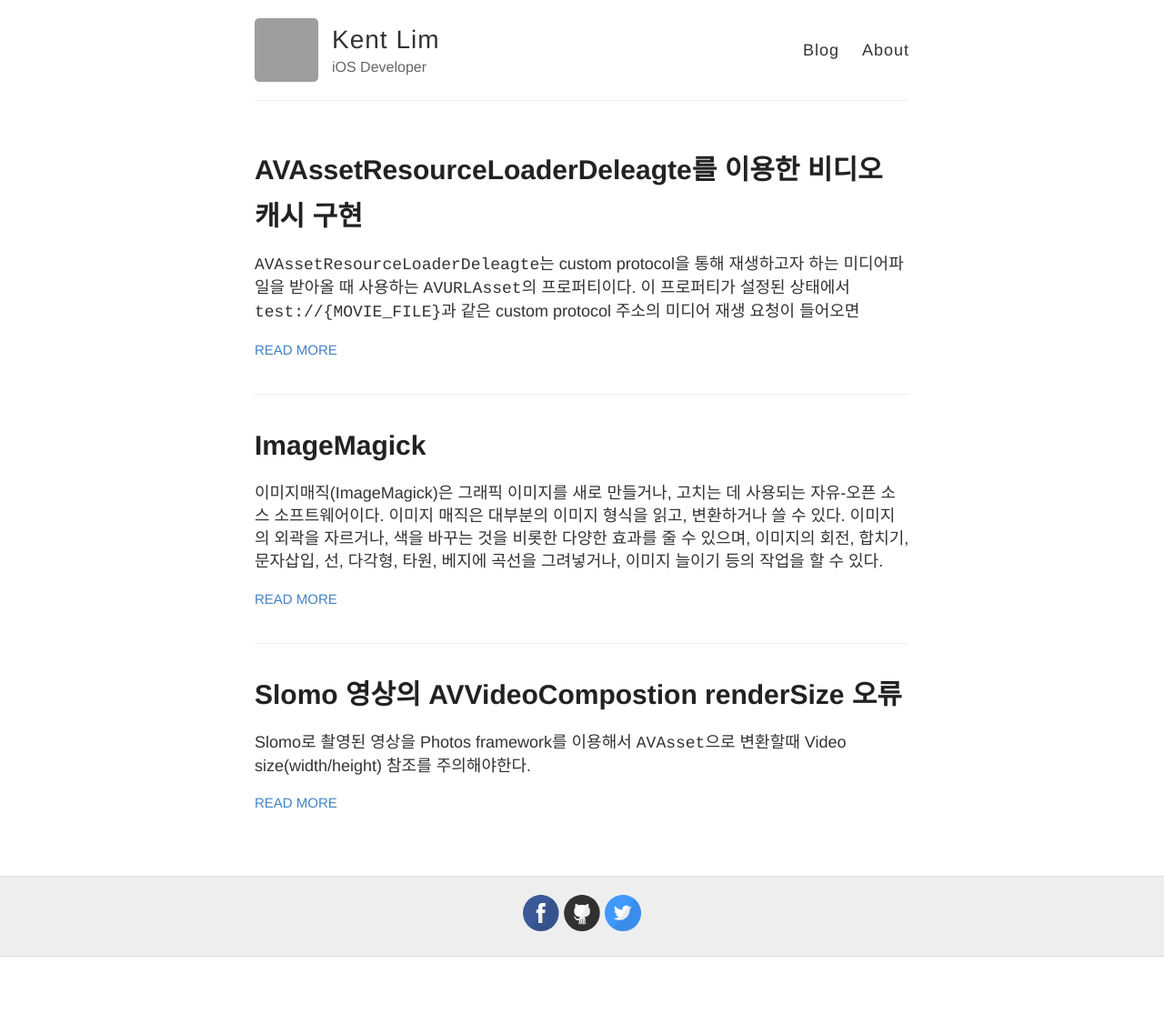
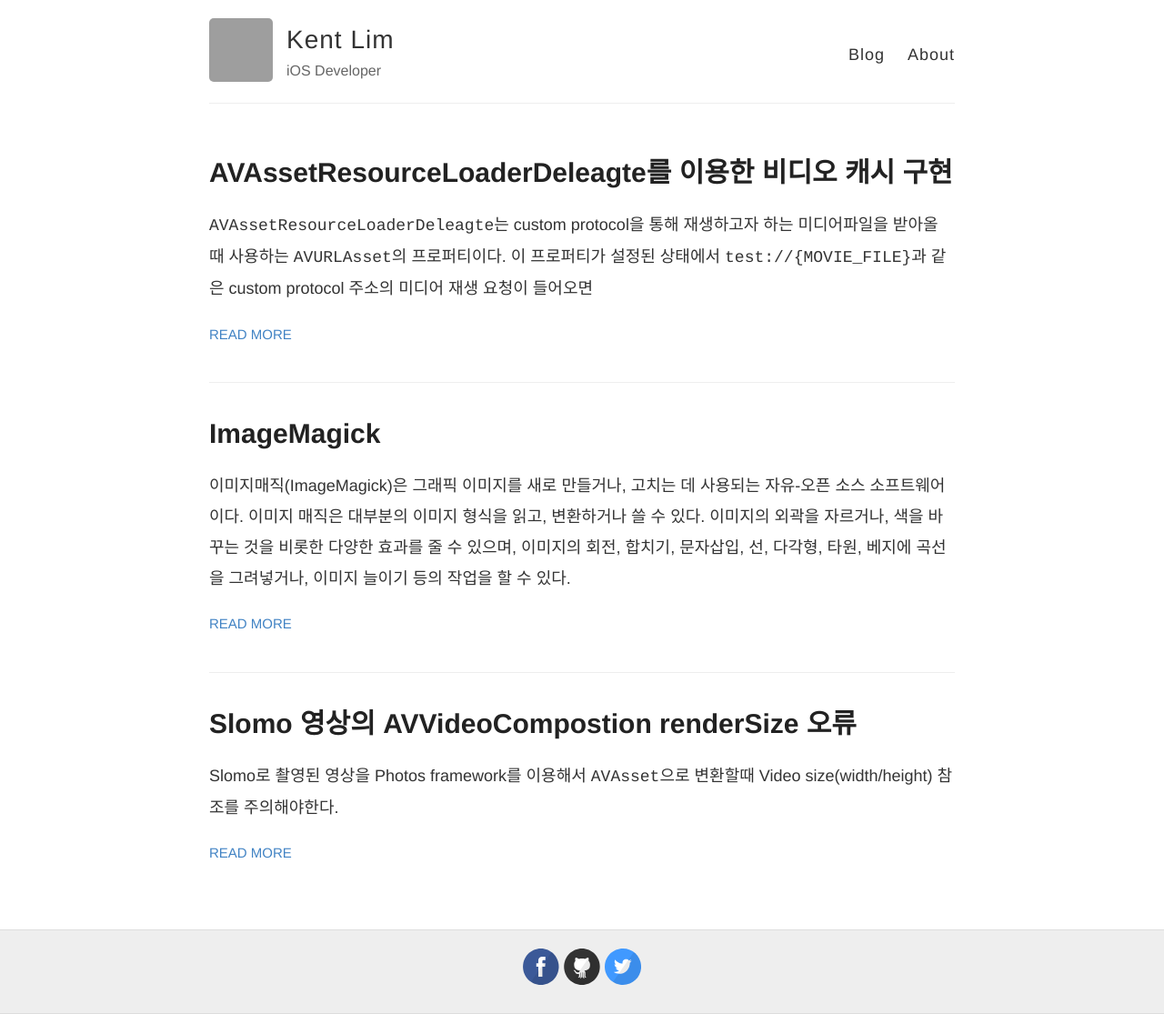
Before and after one commit to kyungtaek/kyungtaek.github.io, a Jekyll site: the page built from index.html, in a window 1280 px wide. Shown: the whole page at 91% size. Built offline with Jekyll 4.4.1, drawn with Linux system fonts in a browser that asks for light colours; before the commit the page ends 1052 px from its top, so only the background shows below that; grey boxes are pictures that could not be loaded.

Commit message:
스타일 조정

```diff
--- a/_sass/_highlights.scss
+++ b/_sass/_highlights.scss
@@ -1,6 +1,7 @@
 
 .highlight {
   background-color: #efefef;
+  font-size: 70%;
   padding: 7px 7px 7px 10px;
   border: 1px solid #ddd;
   -moz-box-shadow: 3px 3px rgba(0,0,0,0.1);
@@ -12,6 +13,7 @@
 
 code {
   font-family:'Bitstream Vera Sans Mono','Courier', monospace;
+  font-size: 100%;
 }
 
 .highlight .c { color: #586E75 } /* Comment */
--- a/style.scss
+++ b/style.scss
@@ -19,13 +19,13 @@ html {
 
 body {
 	background: $white;
-  font: 18px/1.4 $helvetica;
+  font: 18px/1.9 $helvetica;
   color: $darkGray;
 }
 
 .container {
   margin: 0 auto;
-  max-width: 740px;
+  max-width: 840px;
   padding: 0 10px;
   width: 100%;
 }
@@ -257,7 +257,7 @@ nav {
     border-left: 2px solid $gray;
     padding: 0.1em 1em;
     color: $gray;
-    font-size: 22px;
+    //font-size: 16px;
     font-style: italic;
   }
 
```
